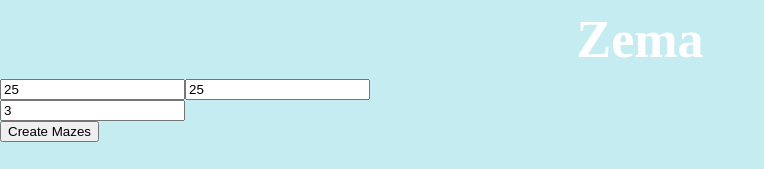
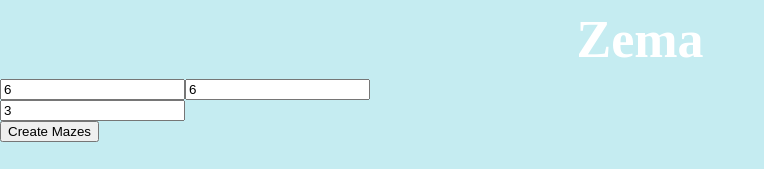
Before and after one commit to artembunichev/maze, a React (Create React App) app: page / in a window 1280 px wide. Shown: the top 169 px of the page, without its empty margins (0-764 px from the left). Built offline with nearby package versions, Linux system fonts and the light colour scheme.

Commit message:
change default maze size

```diff
--- a/src/stores/AppStore.ts
+++ b/src/stores/AppStore.ts
@@ -16,8 +16,8 @@
   }
 
   numberOfMazes = 3
-  mazeWidth = 25
-  mazeHeight = 25
+  mazeWidth = 6
+  mazeHeight = 6
 
   setNumberOfMazes(number: number): void {
     this.numberOfMazes = number
```
